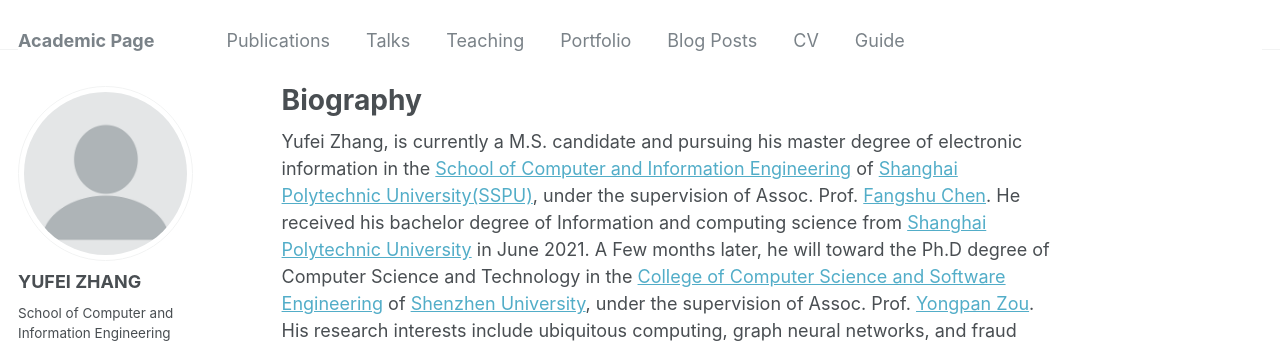
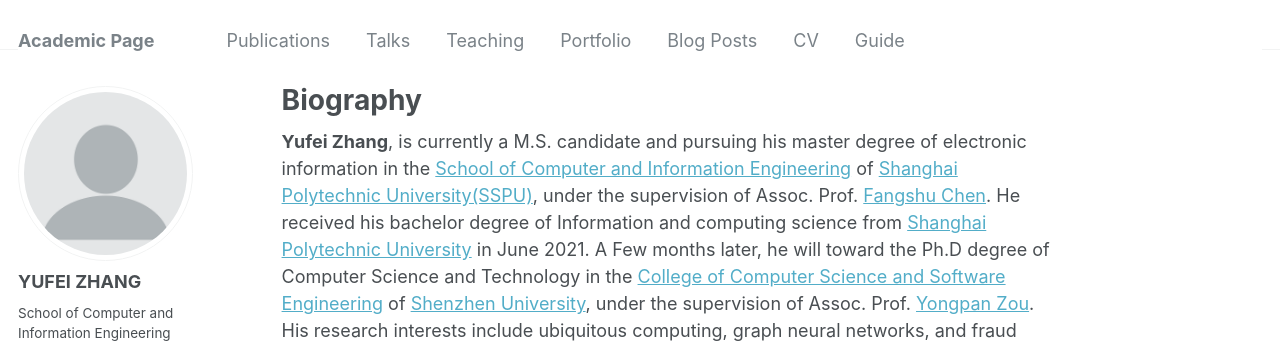
Before and after one commit to yfyaya/yfyaya.github.io, a Jekyll site: the page built from _pages/about.md, in a window 1280 px wide and 900 px high. Shown: the top 343 px of the window. Built offline with Jekyll 4.4.1, drawn with Linux system fonts in a browser that asks for light colours; some web fonts are replaced.

```diff
--- a/_pages/about.md
+++ b/_pages/about.md
@@ -7,7 +7,7 @@ redirect_from:
   - /about.html
 ---
 
-Yufei Zhang, is currently a M.S. candidate and pursuing his master degree of electronic information in the [School of Computer and Information Engineering](http://2016.itxx.sspu.edu.cn/) of [Shanghai Polytechnic University(SSPU)](https://www.sspu.edu.cn/), under the supervision of Assoc. Prof. [Fangshu Chen](https://sspu.h5yunban.cn/sspu-system/index.html?page=rcpy). He received his bachelor degree of Information and computing science from [Shanghai Polytechnic University](https://www.sspu.edu.cn/) in June 2021. A Few months later, he will toward the Ph.D degree of Computer Science and Technology in the [College of Computer Science and Software Engineering](https://csse.szu.edu.cn/) of [Shenzhen University](https://szu.edu.cn/), under the supervision of Assoc. Prof. [Yongpan Zou](https://yongpanzou.github.io/). His research interests include ubiquitous computing, graph neural networks, and fraud dectetion.
+**Yufei Zhang**, is currently a M.S. candidate and pursuing his master degree of electronic information in the [School of Computer and Information Engineering](http://2016.itxx.sspu.edu.cn/) of [Shanghai Polytechnic University(SSPU)](https://www.sspu.edu.cn/), under the supervision of Assoc. Prof. [Fangshu Chen](https://sspu.h5yunban.cn/sspu-system/index.html?page=rcpy). He received his bachelor degree of Information and computing science from [Shanghai Polytechnic University](https://www.sspu.edu.cn/) in June 2021. A Few months later, he will toward the Ph.D degree of Computer Science and Technology in the [College of Computer Science and Software Engineering](https://csse.szu.edu.cn/) of [Shenzhen University](https://szu.edu.cn/), under the supervision of Assoc. Prof. [Yongpan Zou](https://yongpanzou.github.io/). His research interests include ubiquitous computing, graph neural networks, and fraud dectetion.
 
 %% This is the front page of a website that is powered by the [academicpages template](https://github.com/academicpages/academicpages.github.io) and hosted on GitHub pages. [GitHub pages](https://pages.github.com) is a free service in which websites are built and hosted from code and data stored in a GitHub repository, automatically updating when a new commit is made to the respository. This template was forked from the [Minimal Mistakes Jekyll Theme](https://mmistakes.github.io/minimal-mistakes/) created by Michael Rose, and then extended to support the kinds of content that academics have: publications, talks, teaching, a portfolio, blog posts, and a dynamically-generated CV. You can fork [this repository](https://github.com/academicpages/academicpages.github.io) right now, modify the configuration and markdown files, add your own PDFs and other content, and have your own site for free, with no ads! An older version of this template powers my own personal website at [stuartgeiger.com](http://stuartgeiger.com), which uses [this Github repository](https://github.com/staeiou/staeiou.github.io).
 
```
